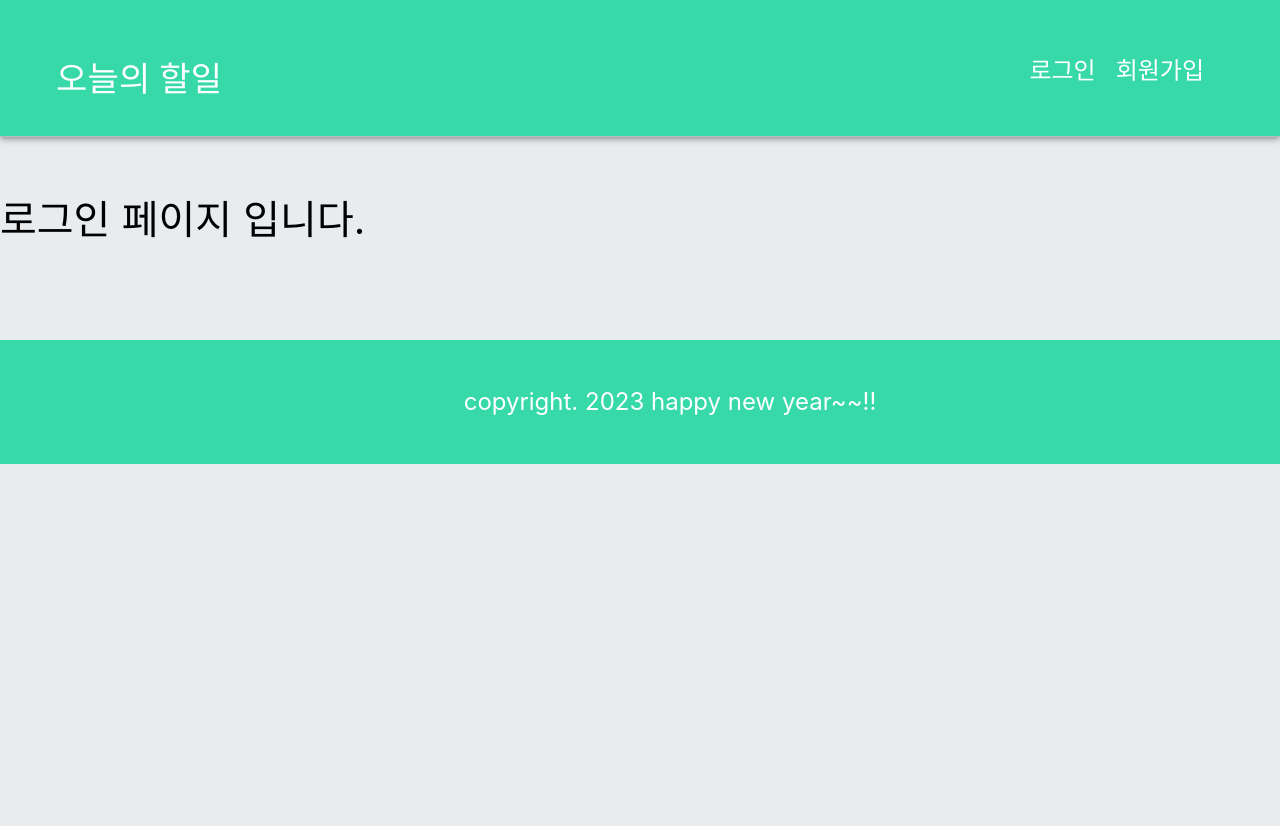
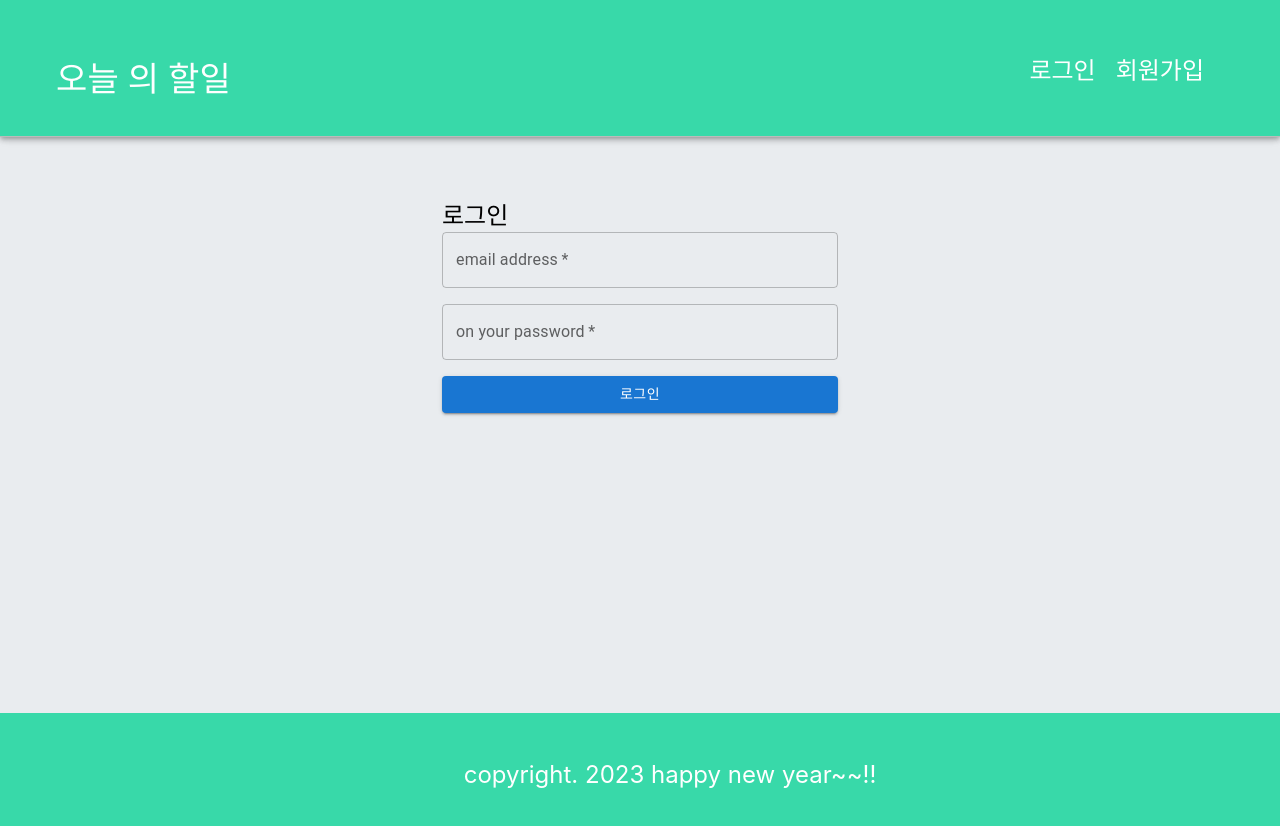
Before and after one commit to ChangyuPark0528/react-todo-app, a React (Create React App) app: page /login in a window 1280 px wide. Shown: the top 826 px of the page. Before the commit the page ends 800 px from the top, so only its background shows below. Built offline with nearby package versions, Linux system fonts and the light colour scheme.

Commit message:
# 10. 로그인 기능 구현 (Context API 사용)

```diff
--- a/src/App.css
+++ b/src/App.css
@@ -6,3 +6,17 @@
 body {
   background-color: #e9ecef;
 }
+
+.wrapper {
+  display: flex;
+  flex-direction: column;
+  justify-content: space-between;
+  height: 100vh;
+}
+
+.content-wrapper {
+  display: flex;
+  justify-content: center;
+  align-items: center;
+  flex-direction: column;
+}
--- a/src/App.js
+++ b/src/App.js
@@ -6,11 +6,15 @@
 import { Route, Routes } from 'react-router-dom';
 import Login from './components/user/Login';
 import Join from './components/user/Join';
+import { AuthContextProvider } from './utils/AuthContext';
 
 const App = () => {
   return (
-    <>
+    // 데이터를 전달하고자 하는 자식 컴포넌트들을 Provider로 감쌉니다.
+    <AuthContextProvider>
+      <div className='wrapper'>
         <Header />
+        <div className='content-wrapper'>
           <Routes>
             <Route
               path='/'
@@ -25,8 +29,10 @@
               element={<Join />}
             />
           </Routes>
+        </div>
         <Footer />
-    </>
+      </div>
+    </AuthContextProvider>
   );
 };
 
--- a/src/components/layout/Header.js
+++ b/src/components/layout/Header.js
@@ -1,9 +1,24 @@
+/* eslint-disable no-undef */
+import React, { useContext, useEffect, useState } from 'react';
 import { AppBar, Grid, Toolbar, Typography } from '@mui/material';
-import React from 'react';
-import { Link } from 'react-router-dom';
+import { Link, useNavigate } from 'react-router-dom';
 import './Header.scss';
+import { isLogin, getLoginUserInfo } from '../../utils/login-util';
+import AuthContext from '../../utils/AuthContext';
 
 const Header = () => {
+  const redirection = useNavigate();
+
+  // AuthContext에서 로그인 상태를 가져옵니다.
+  const { isLoggedIn, userName, onLogout } = useContext(AuthContext);
+
+  // 로그아웃 핸들러
+  const logoutHandler = () => {
+    // AuthContext의 onLogout 함수를 호출하여 로그인 상태를 업데이트 합니다.
+    onLogout();
+    redirection('/login');
+  };
+
   return (
     <AppBar
       position='fixed'
@@ -27,14 +42,26 @@
                 alignItems: 'center',
               }}
             >
-              <Typography variant='h4'>오늘의 할일</Typography>
+              <Typography variant='h4'>
+                {isLoggedIn ? userName + '님' : '오늘'} 의 할일
+              </Typography>
             </div>
           </Grid>
-
           <Grid item>
             <div className='btn-group'>
-              <Link to='/login'>로그인</Link>
-              <Link to='/join'>회원가입</Link>
+              {isLoggedIn ? (
+                <button
+                  className='logout-btn'
+                  onClick={logoutHandler}
+                >
+                  로그아웃
+                </button>
+              ) : (
+                <>
+                  <Link to='/login'>로그인</Link>
+                  <Link to='/join'>회원가입</Link>
+                </>
+              )}
             </div>
           </Grid>
         </Grid>
--- a/src/components/layout/Header.scss
+++ b/src/components/layout/Header.scss
@@ -1,4 +1,4 @@
-.btn-group {
+.btn-group * {
   font-size: 24px;
 }
 .btn-group a,
--- a/src/components/todo/TodoTemplate.js
+++ b/src/components/todo/TodoTemplate.js
@@ -26,7 +26,7 @@
     부모 컴포넌트에서 함수를 선언(매개변수 꼭 선언) -> props로 함수를 전달
     자식 컴포넌트에서 전달받은 함수를 호출하면서 매개값으로 데이터를 전달.
   */
-  const addTodo = (todoText) => {
+  const addTodo = async (todoText) => {
     const newTodo = {
       title: todoText,
     }; // 나중에 fetch를 이용해서 백엔드에 insert 요청 보내야됨.
@@ -39,15 +39,24 @@
     //   return [...oldTodos, newTodo];
     // });
 
-    fetch(API_BASE_URL, {
+    const res = await fetch(API_BASE_URL, {
       method: 'POST',
       headers: { 'content-type': 'application/json' },
       body: JSON.stringify(newTodo),
-    })
-      .then((res) => res.json())
-      .then((json) => {
-        setTodos(json.todos);
-      });
+    });
+
+    const json = await res.json();
+    setTodos(json.todos);
+
+    // fetch(API_BASE_URL, {
+    //   method: 'POST',
+    //   headers: { 'content-type': 'application/json' },
+    //   body: JSON.stringify(newTodo),
+    // })
+    //   .then((res) => res.json())
+    //   .then((json) => {
+    //     setTodos(json.todos);
+    //   });
   };
 
   // 할 일 삭제 처리 함수
--- a/src/components/user/Login.js
+++ b/src/components/user/Login.js
@@ -1,10 +1,158 @@
-import React from 'react';
+import { Button, Container, Grid, TextField, Typography } from '@mui/material';
+import React, { useContext } from 'react';
+import { API_BASE_URL as BASE, USER } from '../../config/host-config';
+import { useNavigate } from 'react-router-dom';
+import AuthContext from '../../utils/AuthContext';
 
 const Login = () => {
+  const redirection = useNavigate();
+
+  const { onLogin } = useContext(AuthContext);
+
+  const REQUEST_URL = BASE + USER + '/signin';
+
+  // 서버에 비동기 로그인 요청(AJAX 요청)
+  // 함수 앞에 async를 붙이면 해당 함수를 프로미스 객체를 바로 리턴합니다.
+  const fetchLogin = async () => {
+    // 이메일, 비밀번호 입력 태그 얻어오기
+    const $email = document.getElementById('email');
+    const $password = document.getElementById('password');
+
+    // await는 async로 선언된 함수에서만 사용이 가능합니다.
+    // await는 프로미스 객체가 처리될 때까지 기다립니다.
+    // 프로미스 객체의 반환값을 바로 활용할 수 있도록 도와줍니다.
+    // then()을 활용하는 것보다 가독성이 좋고, 쓰기도 쉽습니다.
+    const res = await fetch(REQUEST_URL, {
+      method: 'POST',
+      headers: { 'content-type': 'application/json' },
+      body: JSON.stringify({
+        email: $email.value,
+        password: $password.value,
+      }),
+    });
+
+    if (res.status === 400) {
+      const text = await res.text();
+      alert(text);
+      return;
+    }
+
+    const { token, userName, email, role } = await res.json(); // 서버에서 온 json 읽기
+
+    // Context API를 사용하여 로그인 상태를 업데이트 합니다.
+    onLogin(token, userName, role);
+
+    // 홈으로 리다이렉트
+    redirection('/');
+
+    // fetch(REQUEST_URL, {
+    //   method: 'POST',
+    //   headers: { 'content-type': 'application/json' },
+    //   body: JSON.stringify({
+    //     email: $email.value,
+    //     password: $password.value,
+    //   }),
+    // })
+    //   .then((res) => {
+    //     if (res.status === 400) {
+    //       // 가입이 안되어있거나, 비밀번호가 틀린경우
+    //       return res.text(); // 에러메세지는 text 이기 때문에 text()를 리턴.
+    //     }
+    //     return res.json(); // 400 에러가 아니라면 로그인 성공이기 때문에 json()을 리턴.
+    //   })
+    //   .then((result) => {
+    //     if (typeof result === 'string') {
+    //       alert(result);
+    //       return;
+    //     }
+    //     console.log(result);
+    //   });
+  };
+
+  // 로그인 요청 핸들러
+  const loginHandler = (e) => {
+    e.preventDefault();
+
+    // 서버에 로그인 요청 전송
+    fetchLogin();
+  };
+
   return (
-    <div style={{ marginTop: '200px', fontSize: '40px' }}>
-      로그인 페이지 입니다.
-    </div>
+    <Container
+      component='main'
+      maxWidth='xs'
+      style={{ margin: '200px auto' }}
+    >
+      <Grid
+        container
+        spacing={2}
+      >
+        <Grid
+          item
+          xs={12}
+        >
+          <Typography
+            component='h1'
+            variant='h5'
+          >
+            로그인
+          </Typography>
+        </Grid>
+      </Grid>
+
+      <form
+        noValidate
+        onSubmit={loginHandler}
+      >
+        <Grid
+          container
+          spacing={2}
+        >
+          <Grid
+            item
+            xs={12}
+          >
+            <TextField
+              variant='outlined'
+              required
+              fullWidth
+              id='email'
+              label='email address'
+              name='email'
+              autoComplete='email'
+            />
+          </Grid>
+          <Grid
+            item
+            xs={12}
+          >
+            <TextField
+              variant='outlined'
+              required
+              fullWidth
+              name='password'
+              label='on your password'
+              type='password'
+              id='password'
+              autoComplete='current-password'
+            />
+          </Grid>
+          <Grid
+            item
+            xs={12}
+          >
+            <Button
+              type='submit'
+              fullWidth
+              variant='contained'
+              color='primary'
+            >
+              로그인
+            </Button>
+          </Grid>
+        </Grid>
+      </form>
+    </Container>
   );
 };
 
--- /dev/null
+++ b/src/utils/AuthContext.js
@@ -0,0 +1,51 @@
+import React, { useState } from 'react';
+
+// 새로운 전역 컨텍스트 생성
+const AuthContext = React.createContext({
+  isLoggedIn: false, // 로그인 했는지의 여부 추적
+  userName: '',
+  onLogout: () => {},
+  onLogin: (email, password) => {},
+});
+
+// 위에서 생성한 Context를 제공할 수 있는 provider
+// 이 컴포넌트를 통해 자식 컴포넌트에게 인증 상태와 관련된 함수들을 전달할 수 있음.
+export const AuthContextProvider = (props) => {
+  const [isLoggedIn, setIsLoggedIn] = useState(false);
+  const [userName, setUserName] = useState('');
+
+  //로그아웃 핸들러
+  const logoutHandler = () => {
+    localStorage.clear(); //로컬스토리지 내용 전체 삭제
+    setIsLoggedIn(false);
+    setUserName('');
+  };
+
+  // 로그인 핸들러
+  const loginHandler = (token, userName, role) => {
+    localStorage.setItem('isLoggedIn', '1');
+    //json에 담긴 인증정보를 클라이언트에 보관
+    // 1. 로컬 스토리지 - 브라우저가 종료되어도 보관됨.
+    // 2. 세션 스토리지 - 브라우저가 종료되면 사라짐.
+    localStorage.setItem('ACCESS_TOKEN', token);
+    localStorage.setItem('LOGIN_USERNAME', userName);
+    localStorage.setItem('USER_ROLE', role);
+    setIsLoggedIn(true);
+    setUserName(userName);
+  };
+
+  return (
+    <AuthContext.Provider
+      value={{
+        isLoggedIn,
+        userName,
+        onLogout: logoutHandler,
+        onLogin: loginHandler,
+      }}
+    >
+      {props.children}
+    </AuthContext.Provider>
+  );
+};
+
+export default AuthContext;
--- /dev/null
+++ b/src/utils/login-util.js
@@ -0,0 +1,19 @@
+// 로그인 한 유저의 데이터 객체를 반환하는 함수
+export const getLoginUserInfo = () => {
+  return {
+    token: localStorage.getItem('ACCESS_TOKEN'),
+    username: localStorage.getItem('LOGIN_USERNAME'),
+    role: localStorage.getItem('USER_ROLE'),
+  };
+};
+
+// 로그인 여부를 확인하는 함수
+// const isLogin = () => {
+//   const token = localStorage.getItem('ACCESS_TOKEN');
+//   if (token === null) return false;
+//   return true;
+// };
+
+// 특정 값이나 메서드의 리턴값을 논리 타입으로 변환하고 할 때 !!를 붙입니다.
+// localStorage.getItem의 결과를 논리타입으로 리턴 -> 값이 있으면 true, null이면 false로 리턴.
+export const isLogin = () => !!localStorage.getItem('ACCESS_TOKEN'); // !! : 논리값으로 표현 / 토큰이 있으면 true, 없으면 false
```
Lines whose indentation alone changed are shown as unchanged.
